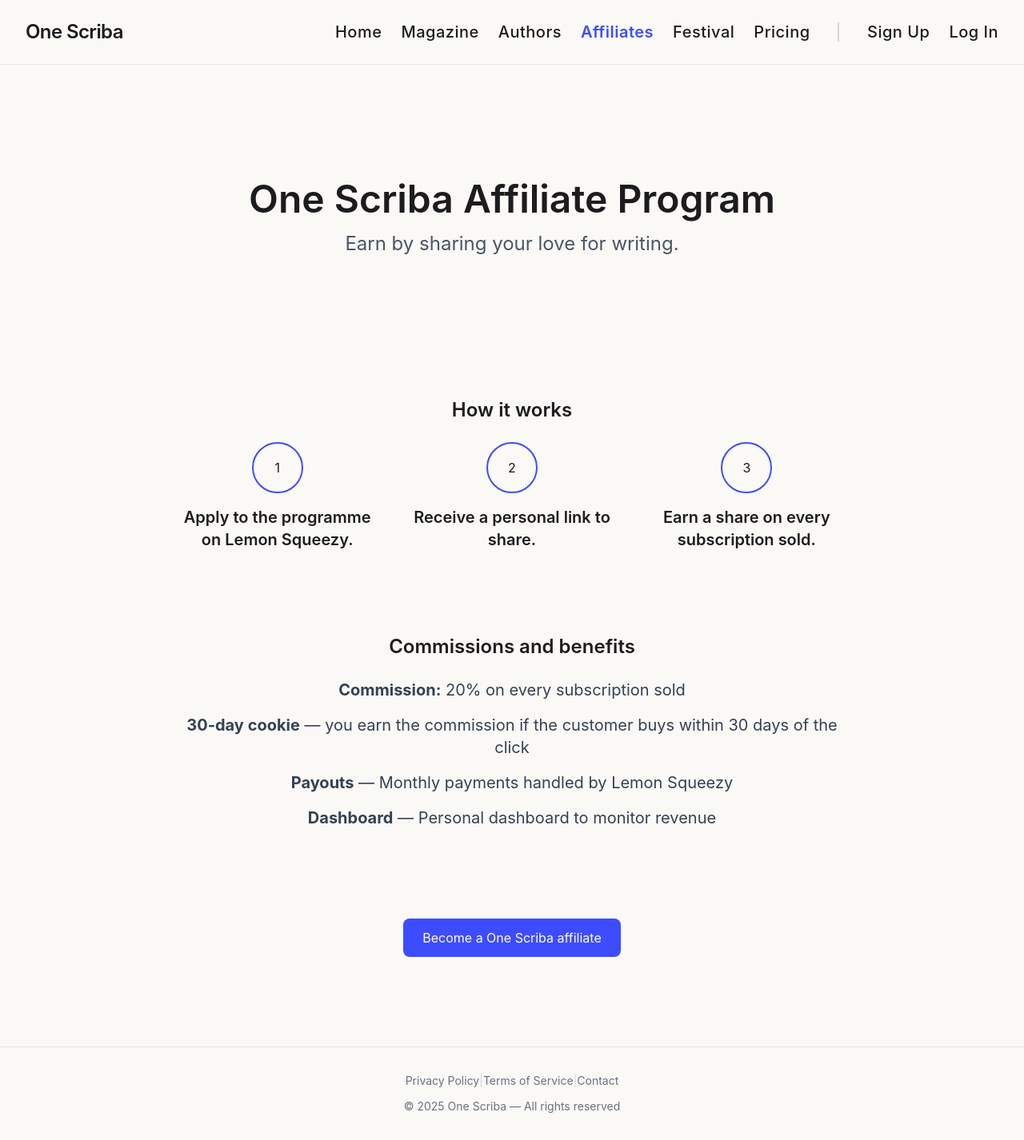
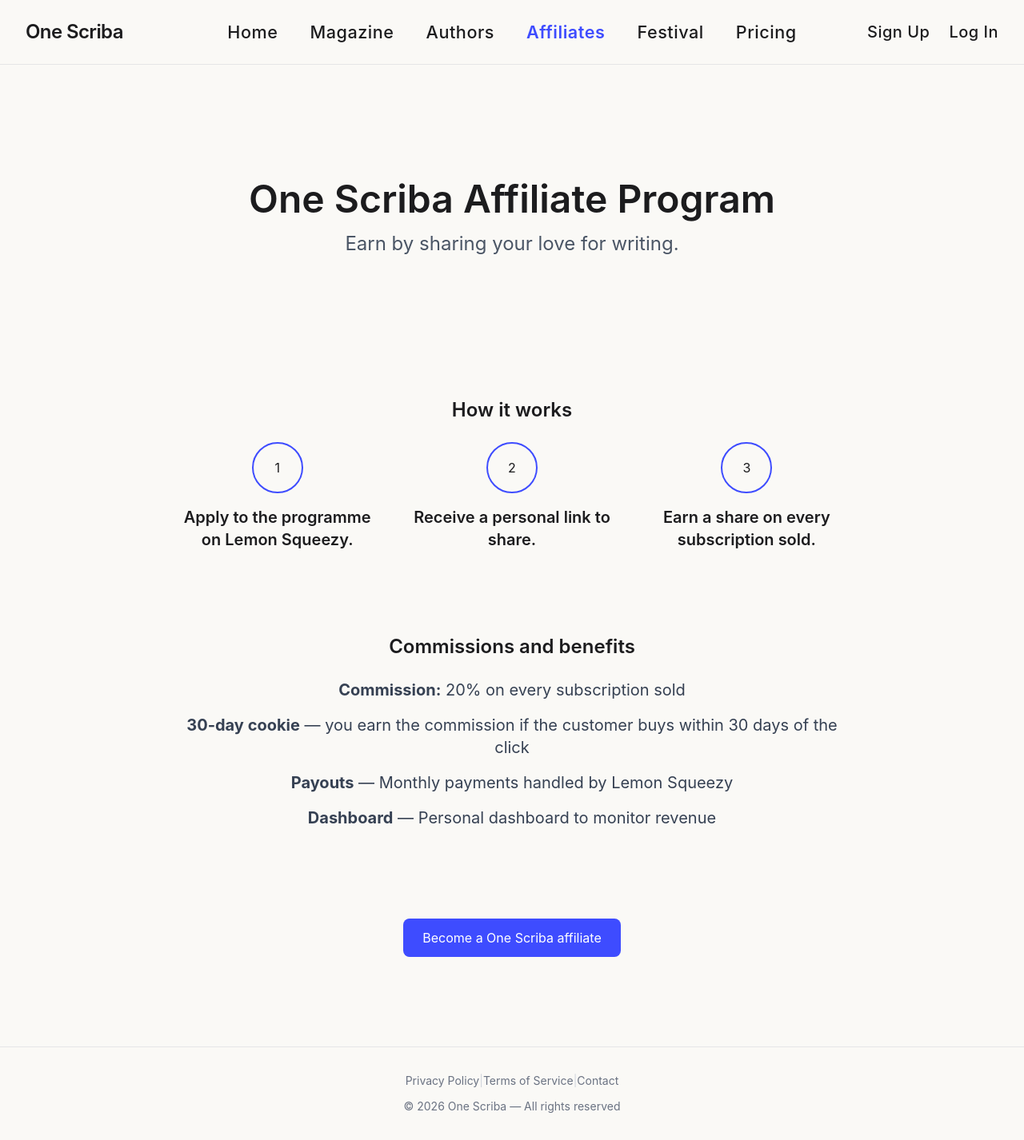
Before and after one commit to Takoya500/one-scriba-site, a Django app: page /affiliazioni/ in a window 1280 px wide. Shown: the whole page at 80% size. Run offline with Django 5.2, Linux system fonts and the light colour scheme.

Commit message:
Refine navbar layout and mobile responsiveness

```diff
--- a/core/templates/base.html
+++ b/core/templates/base.html
@@ -10,17 +10,68 @@
   <style>
     .nav-link { transition: color .15s; }
     .nav-link.active { color: #3E4CFF; font-weight: 600; }
+    .navbar-layout {
+      display: grid;
+      grid-template-columns: 1fr auto 1fr;
+      align-items: center;
+      gap: 1.5rem;
+    }
+    .navbar-left { justify-self: start; }
+    .navbar-center {
+      justify-self: center;
+      font-size: 1.35rem;
+    }
+    .navbar-right { justify-self: end; }
+
+    @media (max-width: 768px) {
+      html,
+      body {
+        overflow-x: hidden;
+      }
+
+      .navbar-layout {
+        grid-template-columns: 1fr;
+        gap: 0.75rem;
+      }
+
+      .navbar-left,
+      .navbar-center,
+      .navbar-right {
+        justify-self: stretch;
+      }
+
+      .navbar-center {
+        font-size: 1rem;
+        gap: 1rem;
+        overflow-x: auto;
+        overflow-y: hidden;
+        -webkit-overflow-scrolling: touch;
+        white-space: nowrap;
+        padding-bottom: 0.25rem;
+      }
+
+      .navbar-center::-webkit-scrollbar {
+        display: none;
+      }
+
+      .navbar-right {
+        font-size: 1rem;
+        gap: 1rem;
+        justify-content: flex-end;
+        white-space: nowrap;
+      }
+    }
   </style>
 </head>
 
 <body class="bg-[#FAF9F6] text-[#1C1C1E] font-[Inter]">
 
   <!-- HEADER -->
-  <header class="flex justify-between items-center px-8 py-6 border-b border-[#E5E5E7]">
-    <h1 class="text-2xl font-semibold tracking-tight">One Scriba</h1>
+  <header class="px-8 py-6 border-b border-[#E5E5E7]">
+    <div class="navbar-layout">
+      <h1 class="navbar-left text-2xl font-semibold tracking-tight">One Scriba</h1>
 
-    <nav class="flex items-center gap-8 text-xl font-medium tracking-wide">
-      <div class="flex items-center gap-6">
+      <nav class="navbar-center flex items-center gap-10 text-xl font-medium tracking-wide">
         <a href="{% url 'home' %}"
            class="nav-link {% if request.resolver_match.url_name == 'home' %}active{% endif %}">
           Home
@@ -50,11 +101,9 @@
             class="nav-link {% if request.resolver_match.url_name == 'pricing' %}active{% endif %}">
            Pricing
         </a>
-      </div>
+        </nav>
 
-      <span class="text-gray-300">|</span>
-
-      <div class="flex items-center gap-6">
+        <div class="navbar-right flex items-center gap-6 text-xl font-medium tracking-wide">
         {% if request.session.supabase_user and request.session.supabase_access_token %}
           <a href="{% url 'dashboard' %}"
              class="nav-link {% if request.resolver_match.url_name == 'dashboard' %}active{% endif %}">
@@ -77,7 +126,7 @@
           </a>
         {% endif %}
       </div>
-    </nav>
+    </div>
   </header>
 
   <!-- CONTENUTO -->
@@ -94,7 +143,7 @@
       <span class="text-gray-300">|</span>
       <a href="{% url 'contact' %}" class="nav-link">Contact</a>
     </div>
-    © 2025 One Scriba — All rights reserved
+    © 2026 One Scriba — All rights reserved
   </footer>
 
   <script src="{% static 'js/scroll-animations.js' %}"></script>
--- a/core/templates/dashboard.html
+++ b/core/templates/dashboard.html
@@ -6,7 +6,7 @@
 
     {% if subscription_status == 'active' %}
       <p class="text-gray-600 mb-6">Your subscription is active.</p>
-      <a href="/static/installers/OneScriba-Installer.exe" class="inline-block px-6 py-3 bg-[#3E4CFF] text-white rounded-lg hover:bg-[#7B8FFF] transition mb-4">Download the app</a>
+      <a href="{% url 'download' %}" class="inline-block px-6 py-3 bg-[#3E4CFF] text-white rounded-lg hover:bg-[#7B8FFF] transition mb-4">Download the app</a>
       <div class="mt-6 text-left">
         <h3 class="font-playfair text-xl mb-2">Subscriber resources</h3>
         <ul class="list-disc ml-6 text-gray-700">
```
